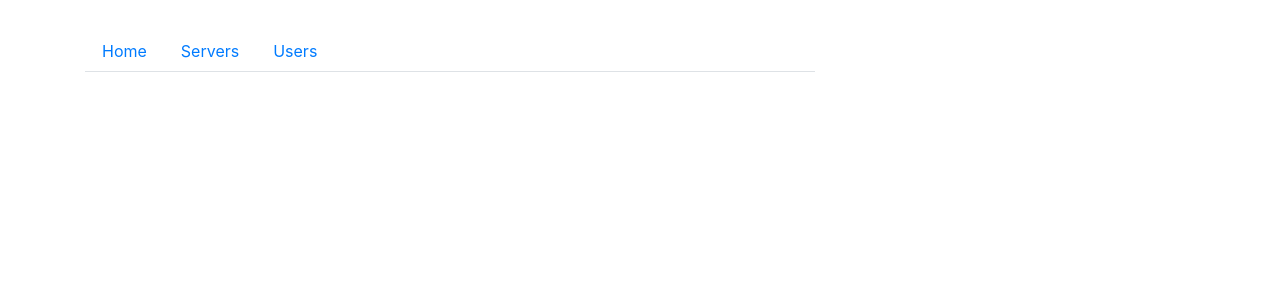
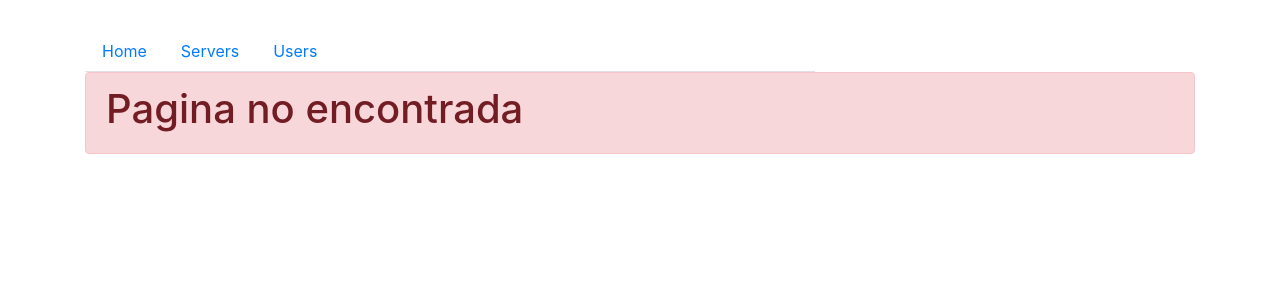
Before and after one commit to lucianoleyriaa/angular-routing, an Angular app: page /not-found in a window 1280 px wide. Before the commit this address led to /. Shown: the top 300 px of the page. Built offline with nearby package versions, Linux system fonts and the light colour scheme.

Commit message:
=Se agrego el componente not-found y se configuraron rutas para renderizarlos cuando se quiera acceder a rutas que no existan

```diff
--- a/src/app/app.module.ts
+++ b/src/app/app.module.ts
@@ -11,6 +11,7 @@ import { EditServerComponent } from './servers/edit-server/edit-server.component
 import { ServerComponent } from './servers/server/server.component';
 import { UserComponent } from './users/user/user.component';
 import { ServersService } from './servers/servers.service';
+import { NotFoundComponent } from './not-found/not-found.component';
 
 const routes: Routes = [
   // path: => indica la ruta y component => indica el componente que se a renderizar cuando se ingrese a esa ruta
@@ -34,6 +35,8 @@ const routes: Routes = [
       { path: ':id/edit', component: EditServerComponent },
     ],
   },
+  { path: 'not-found', component: NotFoundComponent },
+  { path: '**', redirectTo: 'not-found', pathMatch: 'full' },
 ];
 
 @NgModule({
@@ -45,6 +48,7 @@ const routes: Routes = [
     EditServerComponent,
     ServerComponent,
     UserComponent,
+    NotFoundComponent,
   ],
   imports: [BrowserModule, FormsModule, RouterModule.forRoot(routes)],
   providers: [ServersService],
--- /dev/null
+++ b/src/app/not-found/not-found.component.html
@@ -0,0 +1,3 @@
+<div class="alert alert-danger">
+  <h1>Pagina no encontrada</h1>
+</div>
--- /dev/null
+++ b/src/app/not-found/not-found.component.ts
@@ -0,0 +1,15 @@
+import { Component, OnInit } from '@angular/core';
+
+@Component({
+  selector: 'app-not-found',
+  templateUrl: './not-found.component.html',
+  styleUrls: ['./not-found.component.css']
+})
+export class NotFoundComponent implements OnInit {
+
+  constructor() { }
+
+  ngOnInit(): void {
+  }
+
+}
```
Also changed, not shown: src/app/not-found/not-found.component.css (added), 1 other file (tests, documents, lock files or other folders).
